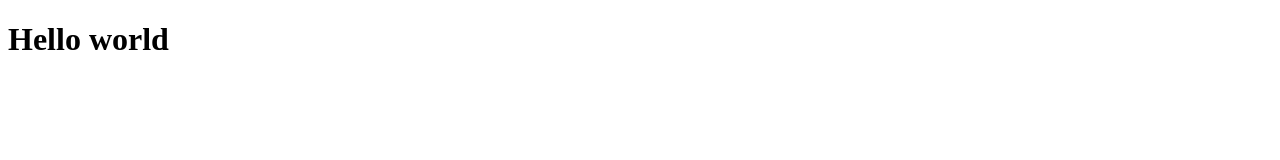
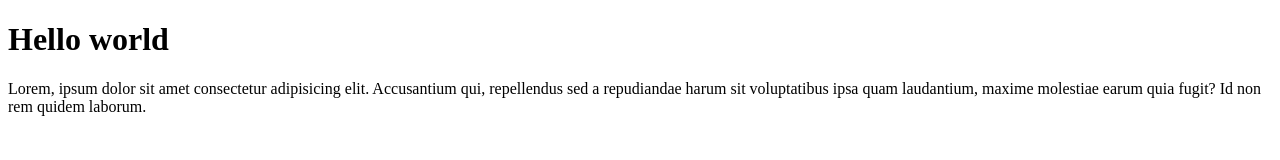
Before and after one commit to FarizRafiqi/wpu-git-test, a plain HTML site: page index.html in a window 1280 px wide. Drawn offline with Linux system fonts and the light colour scheme.

Commit message:
menambahkan paragraf

```diff
--- a/index.html
+++ b/index.html
@@ -7,5 +7,10 @@
   </head>
   <body>
     <h1>Hello world</h1>
+    <p>
+      Lorem, ipsum dolor sit amet consectetur adipisicing elit. Accusantium qui,
+      repellendus sed a repudiandae harum sit voluptatibus ipsa quam laudantium,
+      maxime molestiae earum quia fugit? Id non rem quidem laborum.
+    </p>
   </body>
 </html>
```
